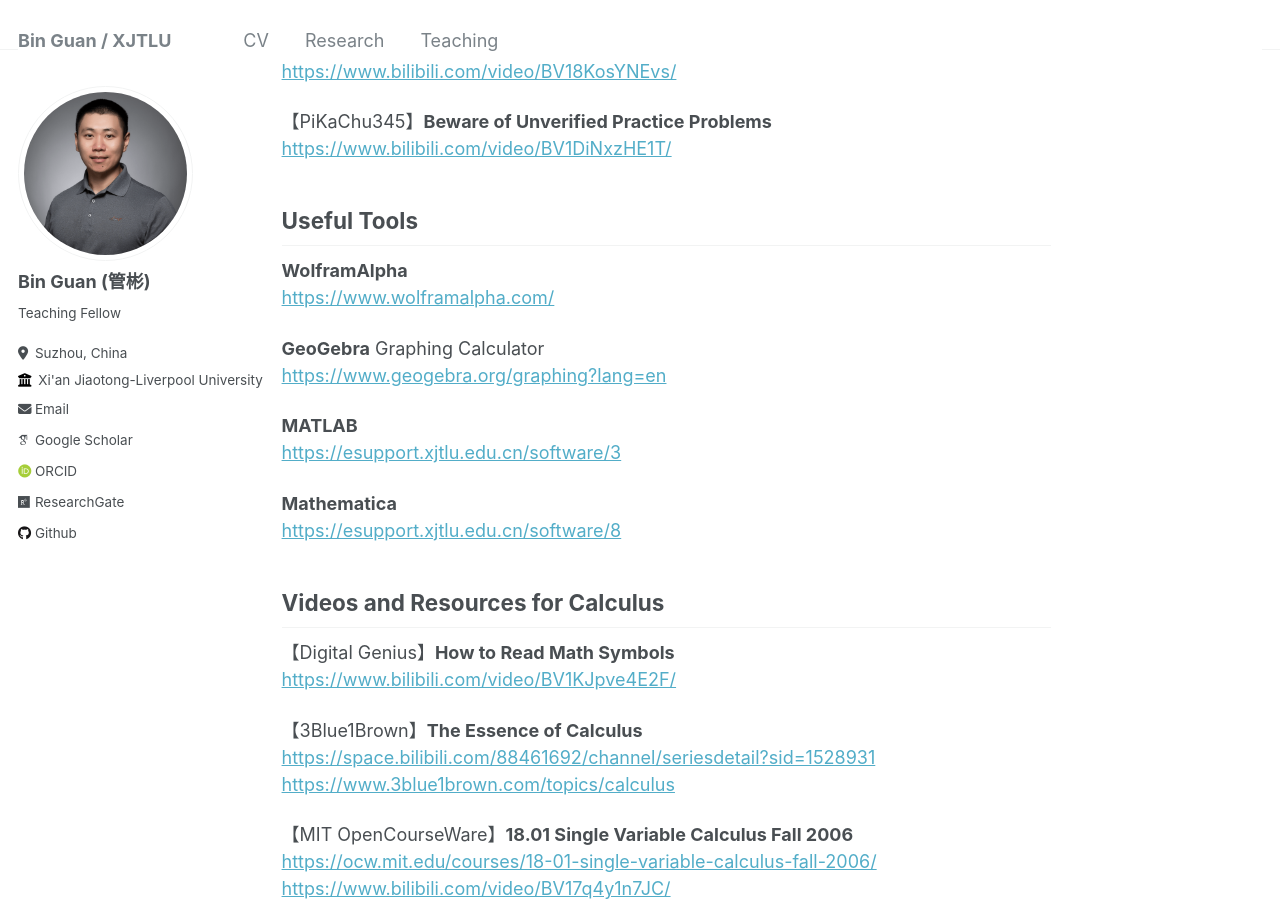
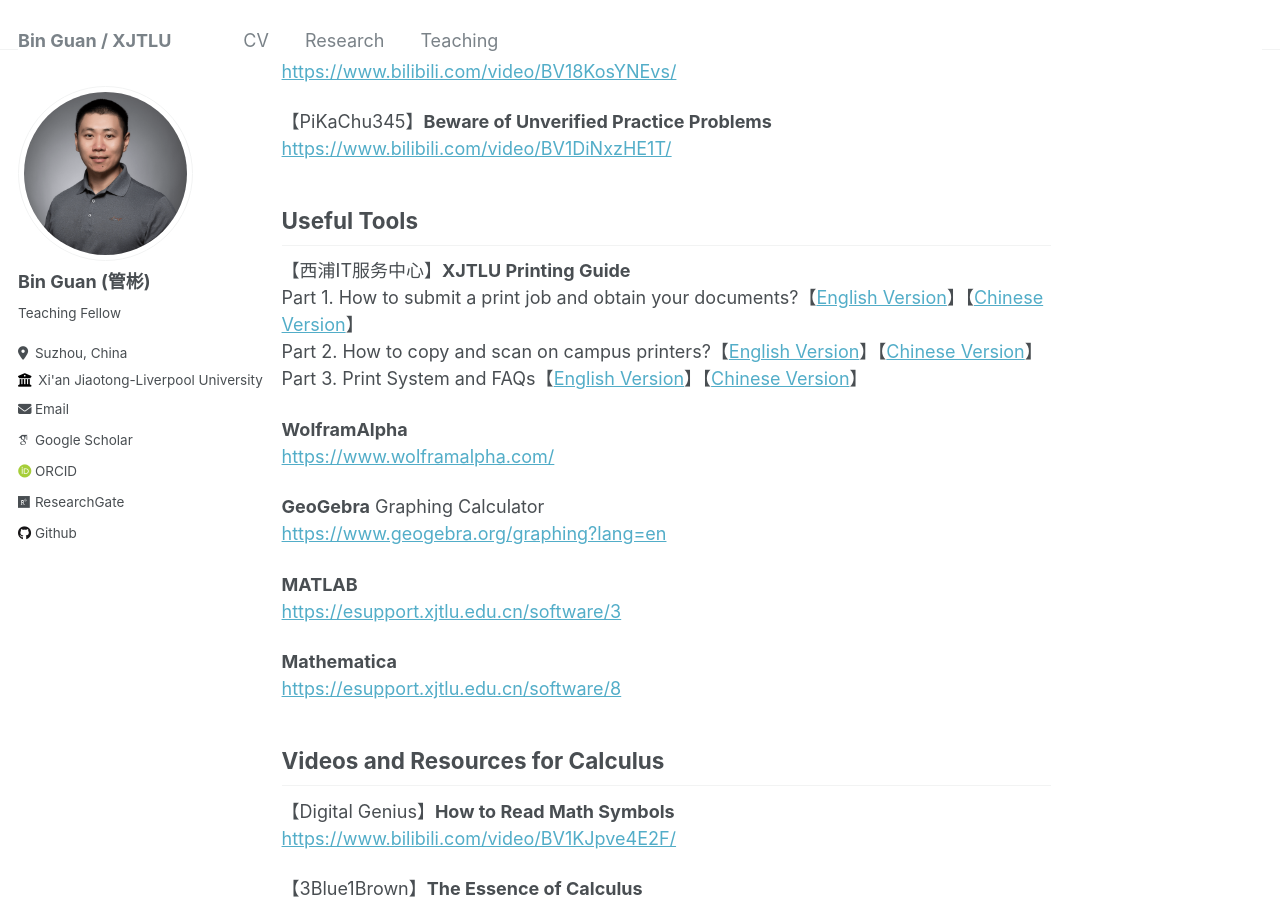
Before and after one commit to bguanmath/bguanmath.github.io, a Jekyll site: the page built from _pages/mth026-beyond.md, in a window 1280 px wide and 900 px high, scrolled down 1049 px. Built offline with Jekyll 4.4.1, drawn with Linux system fonts in a browser that asks for light colours; some web fonts are replaced; some of the changed text lies outside the part shown.

Commit message:
Update Printing Guide

```diff
--- a/_pages/mth026-beyond.md
+++ b/_pages/mth026-beyond.md
@@ -43,6 +43,11 @@ Remember: **Study Smarter, Not Harder!**
 
 
 ## Useful Tools
+
+【西浦IT服务中心】**XJTLU Printing Guide**<br>
+Part 1. How to submit a print job and obtain your documents?【[English Version](https://mp.weixin.qq.com/s/H-xb9HNDNz32koJymu5TFA)】【[Chinese Version](https://mp.weixin.qq.com/s/ErzDpmTPPH9tpvorXT26Sw)】<br>
+Part 2. How to copy and scan on campus printers?【[English Version](https://mp.weixin.qq.com/s/hKYDZ5V7Fn9R6BvM7PR9pw)】【[Chinese Version](https://mp.weixin.qq.com/s/QeQc3DNhScKcnXFSS-Niwg)】<br>
+Part 3. Print System and FAQs【[English Version](https://mp.weixin.qq.com/s/tz8lLU7j5BNs-FBE0dJrNg)】【[Chinese Version](https://mp.weixin.qq.com/s/qRnzSbyeT8wCG5q4GvLaxw)】<br>
 
 **WolframAlpha**<br>
 [https://www.wolframalpha.com/](https://www.wolframalpha.com/)
```
Also changed, not shown: other parts of _pages/mth026-beyond.md (+1 -1 lines).
